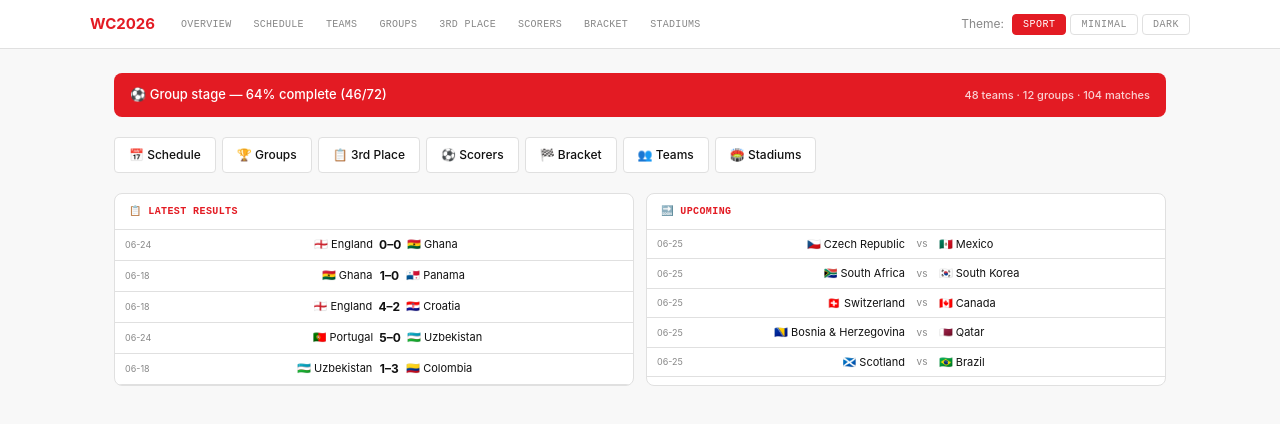
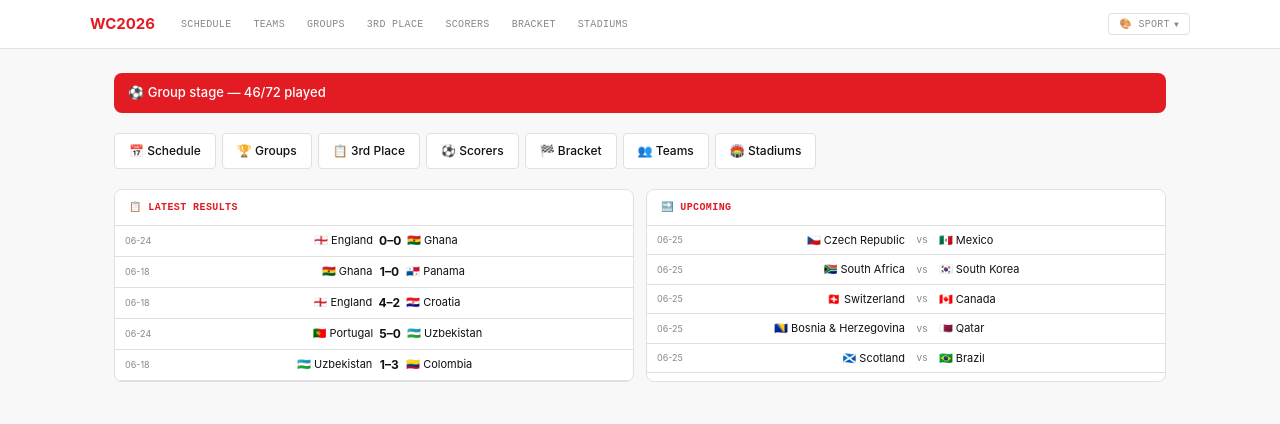
Before and after one commit to codeguy0425/worldcup2026_v2, a React (Vite) app in the folder app/: page / in a window 1280 px wide. Shown: the top 424 px of the page. Built offline with nearby package versions, Linux system fonts and the light colour scheme.

Commit message:
fix: 6 issues — sorting, banner, theme dropdown, team links, nav, bracket filters

```diff
--- a/app/src/components/Layout.tsx
+++ b/app/src/components/Layout.tsx
@@ -2,7 +2,6 @@ import { Link } from 'react-router-dom'
 import { ThemeSwitcher } from './ThemeSwitcher'
 
 const navLinks = [
-  { to: '/', label: 'Overview' },
   { to: '/schedule', label: 'Schedule' },
   { to: '/teams', label: 'Teams' },
   { to: '/groups', label: 'Groups' },
--- a/app/src/components/ThemeSwitcher.tsx
+++ b/app/src/components/ThemeSwitcher.tsx
@@ -1,42 +1,58 @@
+import { useState } from 'react'
 import { useTheme } from '../themes/ThemeProvider'
+
+const labels: Record<string, string> = { sport: 'Sport', minimal: 'Minimal', dark: 'Dark' }
 
 export function ThemeSwitcher() {
   const { themeName, setTheme, themeNames } = useTheme()
+  const [open, setOpen] = useState(false)
 
   return (
-    <div style={{
-      display: 'flex',
-      alignItems: 'center',
-      gap: 'var(--space-sm)',
-      fontSize: '12px',
-    }}>
-      <span style={{ color: 'var(--text-muted)' }}>Theme:</span>
-      <div style={{ display: 'flex', gap: '4px' }}>
-        {themeNames.map(name => {
-          const t = ({ sport: 'Sport', minimal: 'Minimal', dark: 'Dark' })[name]
-          return (
+    <div style={{ position: 'relative', fontSize: '12px' }}>
+      <button
+        onClick={() => setOpen(!open)}
+        style={{
+          fontFamily: 'var(--font-mono)', fontSize: '10px', fontWeight: 500,
+          letterSpacing: '0.3px', textTransform: 'uppercase',
+          padding: '4px 10px', borderRadius: 'var(--radius-sm)',
+          border: '1px solid var(--border)',
+          background: 'var(--surface)', color: 'var(--text-muted)',
+          cursor: 'pointer', display: 'flex', alignItems: 'center', gap: '4px',
+        }}
+      >
+        🎨 {labels[themeName]}
+        <span style={{ fontSize: '8px' }}>{open ? '▲' : '▼'}</span>
+      </button>
+
+      {open && (
+        <div style={{
+          position: 'absolute', top: '100%', right: 0, zIndex: 200,
+          marginTop: '4px', minWidth: '120px',
+          background: 'var(--surface)', border: '1px solid var(--border)',
+          borderRadius: 'var(--radius-sm)', overflow: 'hidden',
+          boxShadow: '0 4px 12px rgba(0,0,0,0.15)',
+        }}>
+          {themeNames.map(name => (
             <button
               key={name}
-              onClick={() => setTheme(name)}
+              onClick={() => { setTheme(name); setOpen(false) }}
               style={{
-                fontFamily: 'var(--font-mono)',
-                fontSize: '10px',
-                fontWeight: 500,
-                letterSpacing: '0.5px',
-                textTransform: 'uppercase',
-                padding: '4px 10px',
-                borderRadius: 'var(--radius-sm)',
-                border: `1px solid ${name === themeName ? 'var(--accent)' : 'var(--border)'}`,
+                display: 'block', width: '100%', padding: '6px 12px',
+                fontFamily: 'var(--font-mono)', fontSize: '10px', fontWeight: 500,
+                letterSpacing: '0.3px', textTransform: 'uppercase',
+                border: 'none', cursor: 'pointer', textAlign: 'left',
                 background: name === themeName ? 'var(--accent)' : 'transparent',
                 color: name === themeName ? '#fff' : 'var(--text-muted)',
-                cursor: 'pointer',
               }}
             >
-              {t}
+              {labels[name]}
             </button>
-          )
-        })}
-      </div>
+          ))}
+        </div>
+      )}
+
+      {/* Click outside to close */}
+      {open && <div onClick={() => setOpen(false)} style={{ position: 'fixed', inset: 0, zIndex: 199 }} />}
     </div>
   )
 }
--- a/app/src/pages/Bracket.tsx
+++ b/app/src/pages/Bracket.tsx
@@ -1,5 +1,6 @@
 import { useJson } from '../hooks/useJson'
 import { Link } from 'react-router-dom'
+import { useState } from 'react'
 
 interface BracketMatch {
   matchId: number; round: string; date: string
@@ -42,14 +43,43 @@ export function BracketPage() {
     }
   }
 
+  const [filter, setFilter] = useState<string>('all')
+
+  const stageFilters = [
+    { key: 'all', label: 'All' },
+    { key: 'r32', label: 'R32' },
+    { key: 'r16', label: 'R16' },
+    { key: 'qf', label: 'QF' },
+    { key: 'sf', label: 'SF' },
+    { key: 'final', label: 'Final' },
+  ]
+
   return (
     <div>
       <h1 style={{ fontSize: '24px', fontWeight: 'var(--weight-display)', marginBottom: '4px' }}>Bracket</h1>
-      <p style={{ fontSize: '13px', color: 'var(--text-muted)', marginBottom: '24px' }}>
+      <p style={{ fontSize: '13px', color: 'var(--text-muted)', marginBottom: '12px' }}>
         Knockout stage — placeholders shown until groups complete
       </p>
 
+      {/* Filter buttons */}
+      <div style={{ display: 'flex', gap: '4px', marginBottom: '16px', flexWrap: 'wrap' }}>
+        {stageFilters.map(f => (
+          <button key={f.key} onClick={() => setFilter(f.key)} style={{
+            fontFamily: 'var(--font-mono)', fontSize: '10px', fontWeight: 500,
+            letterSpacing: '0.3px', textTransform: 'uppercase',
+            padding: '4px 10px', borderRadius: 'var(--radius-sm)',
+            border: `1px solid ${filter === f.key ? 'var(--accent)' : 'var(--border)'}`,
+            background: filter === f.key ? 'var(--accent)' : 'var(--surface)',
+            color: filter === f.key ? '#fff' : 'var(--text-muted)',
+            cursor: 'pointer',
+          }}>
+            {f.label}
+          </button>
+        ))}
+      </div>
+
       {stageOrder.map(stage => {
+        if (filter !== 'all' && stage !== filter) return null
         const stageMatches = bracket?.rounds?.[stage]
         if (!stageMatches?.length) return null
 
--- a/app/src/pages/Home.tsx
+++ b/app/src/pages/Home.tsx
@@ -21,9 +21,8 @@ export function HomePage() {
   const groupMatches = matches.filter(m => m.stage === 'group')
   const played = groupMatches.filter(m => m.score1 !== undefined)
   const total = groupMatches.length
-  const pct = Math.round(played.length / total * 100)
 
-  // Latest results (last 5 played)
+  // Latest results (last 5 played, sorted by id desc)
   const latest = [...matches].filter(m => m.score1 !== undefined).sort((a, b) => b.id - a.id).slice(0, 5)
 
   // Today's fixtures (next 5 unplayed, sorted by id)
@@ -34,16 +33,13 @@ export function HomePage() {
       {/* Phase banner */}
       <div style={{
         background: 'var(--accent)', color: '#fff', borderRadius: 'var(--radius-md)',
-        padding: '12px 16px', marginBottom: '20px', fontSize: '13px', fontWeight: 500,
-        display: 'flex', justifyContent: 'space-between', alignItems: 'center', flexWrap: 'wrap', gap: '8px',
+        padding: '10px 14px', marginBottom: '20px', fontSize: '13px', fontWeight: 500,
+        display: 'flex', justifyContent: 'space-between', alignItems: 'center', flexWrap: 'wrap', gap: '6px',
       }}>
         <span>
           {phase?.phase === 'ended' ? '🏆 Tournament ended' :
-           phase?.phase === 'group' ? `⚽ Group stage — ${pct}% complete (${played.length}/${total})` :
-           `🏁 ${phase?.phase?.toUpperCase() || 'Tournament'} underway`}
-        </span>
-        <span style={{ fontSize: '11px', opacity: 0.8 }}>
-          48 teams · 12 groups · 104 matches
+           phase?.phase === 'group' ? `⚽ Group stage — ${played.length}/${total} played` :
+           `🏁 ${(phase?.phase || '').toUpperCase()} underway`}
         </span>
       </div>
 
--- a/app/src/pages/ThirdPlaced.tsx
+++ b/app/src/pages/ThirdPlaced.tsx
@@ -1,4 +1,5 @@
 import { useJson } from '../hooks/useJson'
+import { Link } from 'react-router-dom'
 
 interface ThirdEntry {
   overall_rank: number; group: string; teamId: string; team: string
@@ -54,7 +55,9 @@ export function ThirdPlacedPage() {
                       {e.group}
                     </td>
                     <td style={{ padding: '8px 6px', textAlign: 'center', fontSize: '16px' }}>{e.flag || ''}</td>
-                    <td style={{ padding: '8px 6px', fontWeight: 500 }}>{e.team}</td>
+                    <td style={{ padding: '8px 6px', fontWeight: 500 }}>
+                      <Link to={`/team/${e.teamId}`} style={{ color: 'inherit', textDecoration: 'none' }}>{e.team}</Link>
+                    </td>
                     <td style={{ padding: '8px 6px', textAlign: 'center' }}>{e.played}</td>
                     <td style={{ padding: '8px 6px', textAlign: 'center', color: 'var(--text-muted)' }}>{e.won}</td>
                     <td style={{ padding: '8px 6px', textAlign: 'center', color: 'var(--text-muted)' }}>{e.drawn}</td>
```
